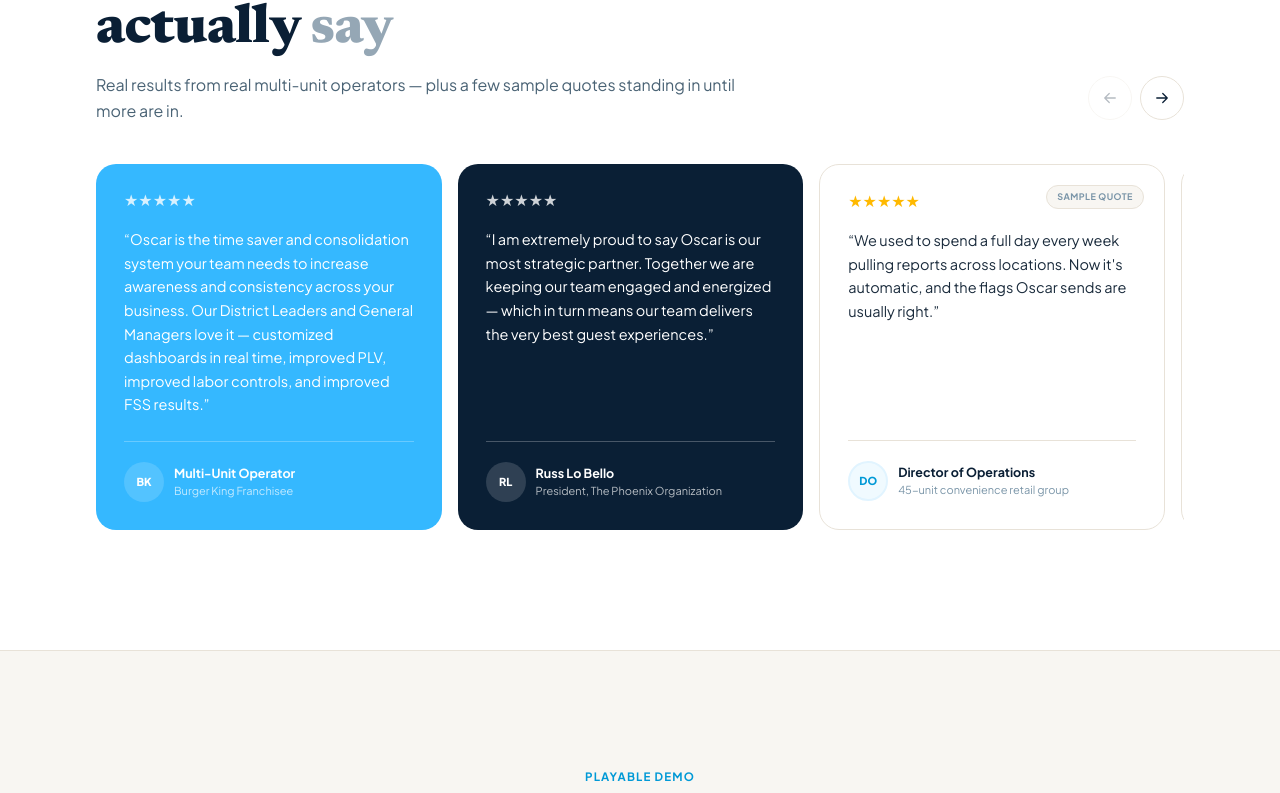
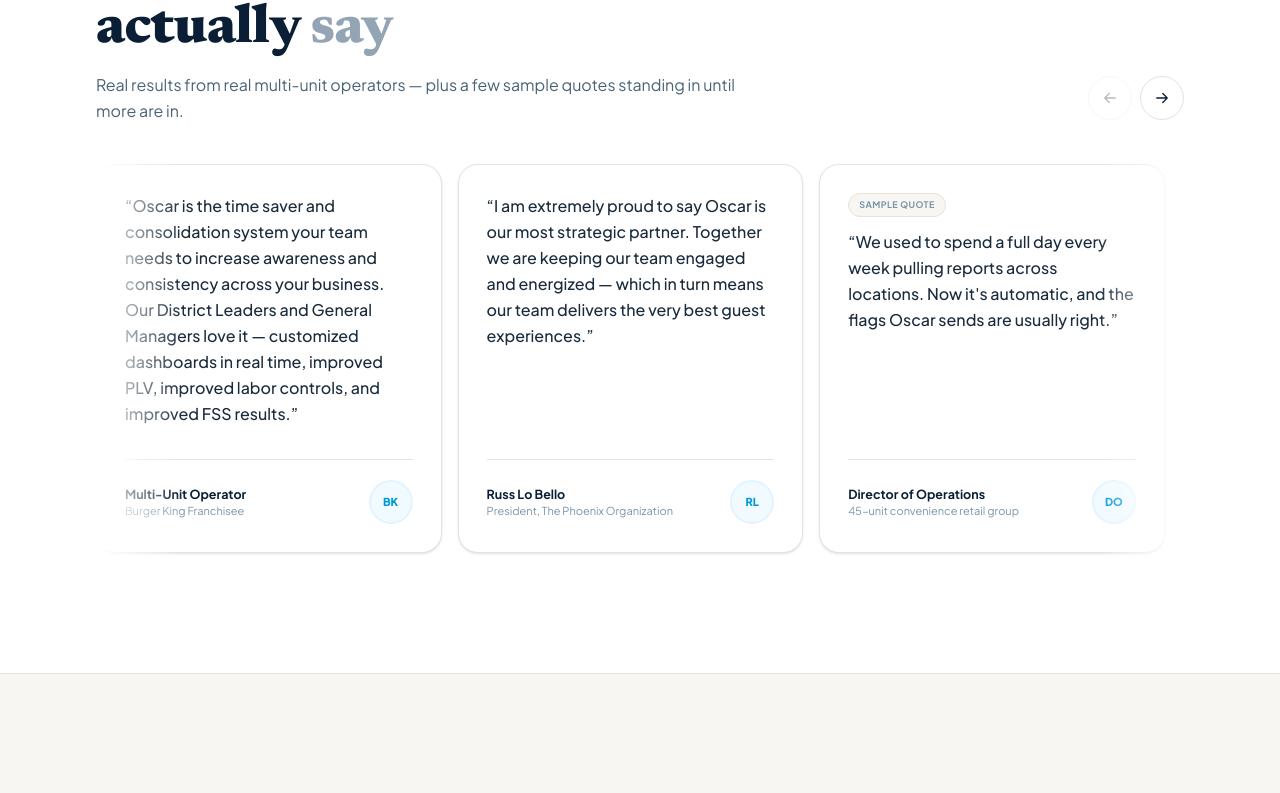
Before and after one commit to abdullah-oscar/oscar-website, a Next.js app in the folder site/: page / in a window 1280 px wide. Shown: the part 3023-3816 px from the top of the page. Built offline with nearby package versions, Linux system fonts and the light colour scheme.

Commit message:
Changes for testimonials

```diff
--- a/site/components/site/Testimonials.tsx
+++ b/site/components/site/Testimonials.tsx
@@ -6,8 +6,6 @@
 import { ScrollColorText } from "@/components/ui/ScrollColorText";
 import { Icon } from "@/components/ui/icons";
 import { testimonials } from "@/lib/site";
-
-const cardTone = ["brand", "navy", "white", "white", "white", "white"] as const;
 
 export function Testimonials() {
   const scrollerRef = useRef<HTMLDivElement>(null);
@@ -72,72 +70,35 @@
         <div
           ref={scrollerRef}
           onScroll={updateEdges}
-          className="[scrollbar-width:none] mt-10 flex snap-x snap-mandatory gap-4 overflow-x-auto scroll-smooth pb-2 [&::-webkit-scrollbar]:hidden"
+          className="[scrollbar-width:none] mask-fade-x mt-10 flex snap-x snap-mandatory gap-4 overflow-x-auto scroll-smooth pb-2 [&::-webkit-scrollbar]:hidden"
         >
-          {testimonials.map((t, i) => {
-            const tone = cardTone[i] ?? "white";
-            return (
+          {testimonials.map((t, i) => (
             <Reveal
               key={t.name + t.role}
               delay={i % 3}
               className="w-[82vw] max-w-[360px] shrink-0 snap-start sm:w-[46vw] lg:w-[27vw]"
             >
-                <figure
-                  className={`relative flex h-full flex-col rounded-[20px] p-7 ${
-                    tone === "brand"
-                      ? "bg-brand-500"
-                      : tone === "navy"
-                        ? "bg-navy"
-                        : "border border-line bg-white"
-                  }`}
-                >
+              <figure className="flex h-full flex-col justify-between rounded-[20px] border border-line bg-white p-7 shadow-sm">
                 {t.sample && (
-                    <span className="absolute right-5 top-5 rounded-full border border-line bg-mist px-2.5 py-1 text-[9px] font-bold uppercase tracking-wider text-muted">
+                  <span className="mb-3 inline-flex w-fit items-center rounded-full border border-line bg-mist px-2.5 py-1 text-[9px] font-bold uppercase tracking-wider text-muted">
                     Sample quote
                   </span>
                 )}
-                  <div
-                    className={`text-base leading-none ${
-                      tone === "white" ? "text-amber-400" : "text-white/80"
-                    }`}
-                    aria-label="5 out of 5 stars"
-                  >
-                    ★★★★★
-                  </div>
-                  <blockquote
-                    className={`mt-5 flex-1 text-pretty text-[14.5px] leading-relaxed ${
-                      tone === "white" ? "text-ink" : "text-white"
-                    }`}
-                  >
+                <blockquote className="flex-1 text-pretty text-[16px] font-medium leading-relaxed text-ink">
                   &ldquo;{t.quote}&rdquo;
                 </blockquote>
-                  <figcaption
-                    className={`mt-6 flex items-center gap-2.5 border-t pt-5 ${
-                      tone === "white" ? "border-line" : "border-white/25"
-                    }`}
-                  >
-                    <span
-                      className={`grid size-10 shrink-0 place-items-center rounded-full text-[11px] font-extrabold ${
-                        tone === "white"
-                          ? "border-2 border-brand-100 bg-brand-50 text-brand-600"
-                          : "bg-white/15 text-white"
-                      }`}
-                    >
+                <figcaption className="mt-8 flex items-center justify-between gap-3 border-t border-line pt-5">
+                  <div>
+                    <div className="text-[12.5px] font-bold text-navy">{t.name}</div>
+                    <div className="text-[11px] text-muted">{t.role}</div>
+                  </div>
+                  <span className="grid size-11 shrink-0 place-items-center rounded-full border-2 border-brand-100 bg-brand-50 text-[11px] font-extrabold text-brand-600">
                     {t.initials}
                   </span>
-                    <div>
-                      <div className={`text-[12.5px] font-bold ${tone === "white" ? "text-navy" : "text-white"}`}>
-                        {t.name}
-                      </div>
-                      <div className={`text-[11px] ${tone === "white" ? "text-muted" : "text-white/70"}`}>
-                        {t.role}
-                      </div>
-                    </div>
                 </figcaption>
               </figure>
             </Reveal>
-            );
-          })}
+          ))}
         </div>
       </Container>
     </section>
```
Lines whose indentation alone changed are shown as unchanged.
